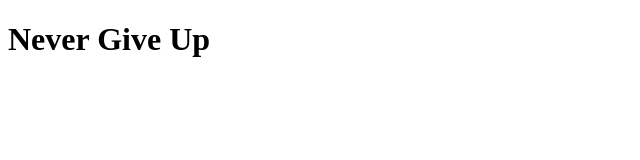
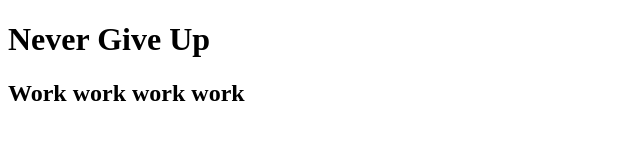
Before and after one commit to sairamkaviti/Interview-Day-1, a plain HTML site: page index.html in a window 1280 px wide. Shown: the whole page, without its empty margins (0-640 px from the left). Drawn offline with Linux system fonts and the light colour scheme.

Commit message:
Work tag added

```diff
--- a/index.html
+++ b/index.html
@@ -8,6 +8,7 @@
 </head>
 <body>
     <h1>Never Give Up</h1>
+    <h2>Work work work work</h2>
     <script src="./script.js"></script>
 </body>
 </html>
```
